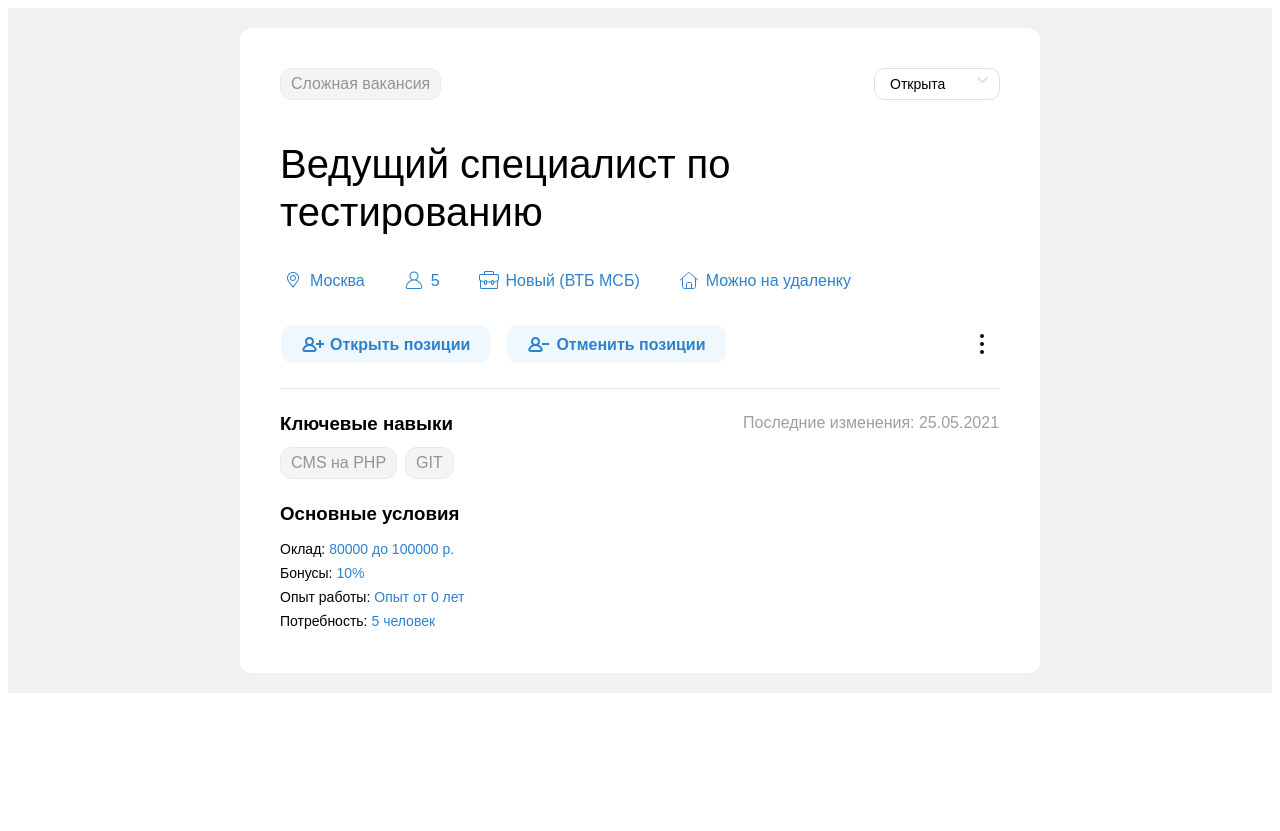
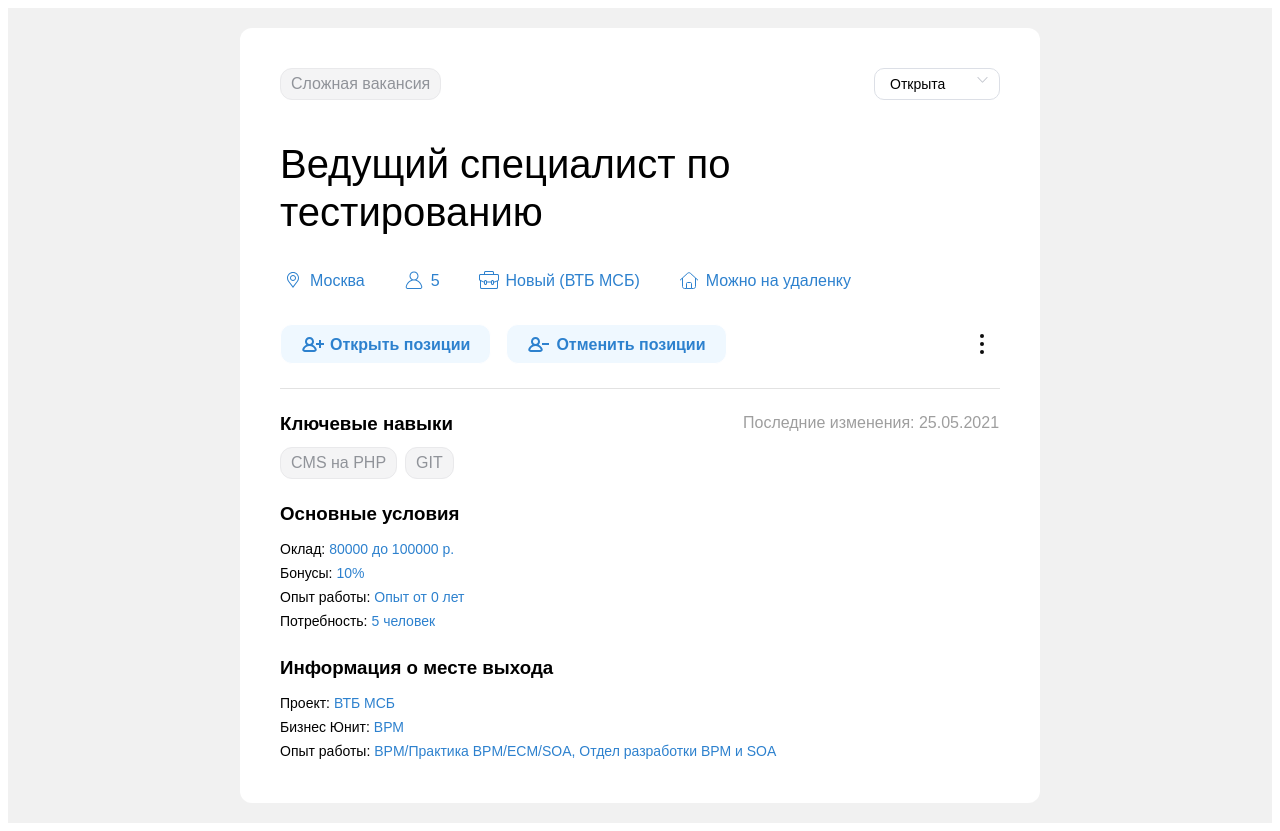
Before and after one commit to silwerlerman/vacancy_page, a Vue app: page / in a window 1280 px wide. Before the commit the page ends 800 px from the top, so only its background shows below. Built offline with nearby package versions, Linux system fonts and the light colour scheme.

Commit message:
Сделан блок "Информация о месте выхода" основной страницы

```diff
--- /dev/null
+++ b/src/components/parts/VacancyDepartment.vue
@@ -0,0 +1,63 @@
+<template>
+  <div class="vacancy-department">
+    <VacancyDevider deviderSize="24" />
+    <h3 class="department__title">Информация о месте выхода</h3>
+    <VacancyDevider deviderSize="12" />
+    <div class="department__item" v-for="item in conditions" :key="item.id">
+      <p class="item__label">{{ item.label }}:</p>
+      <p class="item__value">{{ item.value }}</p>
+    </div>
+  </div>
+</template>
+
+<script>
+import VacancyDevider from "@/components/elements/VacancyDevider";
+export default {
+  data() {
+    return {
+      conditions: [
+        {
+          id: 1,
+          label: "Проект",
+          value: "ВТБ МСБ",
+        },
+        {
+          id: 2,
+          label: "Бизнес Юнит",
+          value: "ВРМ",
+        },
+        {
+          id: 3,
+          label: "Опыт работы",
+          value: "BPM/Практика BPM/ECM/SOA, Отдел разработки ВРМ и SOA",
+        },
+      ],
+    };
+  },
+  name: "vacancy-department",
+  components: { VacancyDevider },
+};
+</script>
+
+<style>
+.department__title {
+  margin: 0px;
+}
+.vacancy-department {
+  max-width: 530px;
+}
+.vacancy-header {
+  display: flex;
+  flex-direction: column;
+}
+.header__tags {
+  display: flex;
+  flex-direction: row;
+  max-width: 530px;
+  flex-wrap: wrap;
+}
+.department__item {
+  display: flex;
+  flex-direction: row;
+}
+</style>
--- a/src/components/parts/VacancyPage.vue
+++ b/src/components/parts/VacancyPage.vue
@@ -7,6 +7,7 @@
       <p class="competencies__update">Последние изменения: {{ lastUpdate }}</p>
     </div>
     <VacancyConditions />
+    <VacancyDepartment />
   </div>
 </template>
 
@@ -15,6 +16,7 @@ import VacancyHeader from "./VacancyHeader";
 import VacancyDevider from "@/components/elements/VacancyDevider";
 import VacancyCompetencies from "./VacancyCompetencies";
 import VacancyConditions from "./VacancyConditions";
+import VacancyDepartment from "./VacancyDepartment";
 export default {
   data() {
     return {
@@ -27,6 +29,7 @@ export default {
     VacancyDevider,
     VacancyCompetencies,
     VacancyConditions,
+    VacancyDepartment,
   },
 };
 </script>
```
